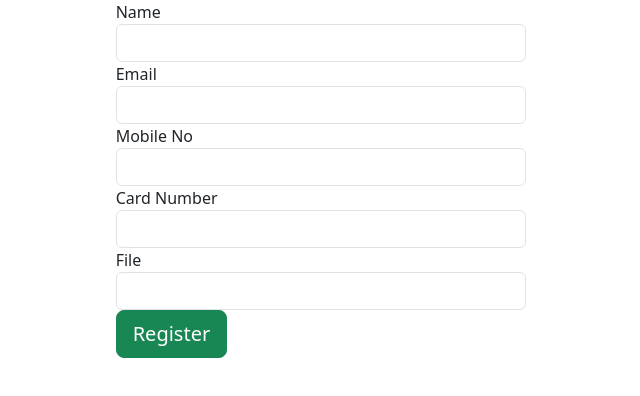
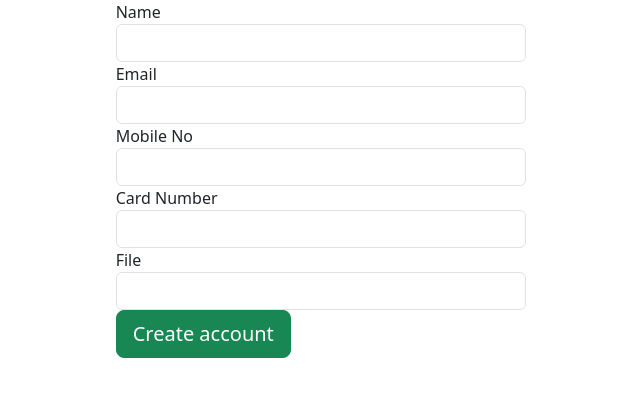
Before and after one commit to 200iq-dede/sign-up-app, an Angular app: page /create-user in a window 1280 px wide. Shown: the top 396 px of the page, without its empty margins (319-959 px from the left). Built offline with nearby package versions, Linux system fonts and the light colour scheme.

Commit message:
update user component

```diff
--- a/src/app/components/user-create/user-create.component.html
+++ b/src/app/components/user-create/user-create.component.html
@@ -100,7 +100,7 @@
 
           <div class="form-group">
             <button class="btn btn-success btn-lg btn-block" type="submit">
-              Register
+              Create account
             </button>
           </div>
         </form>
```
